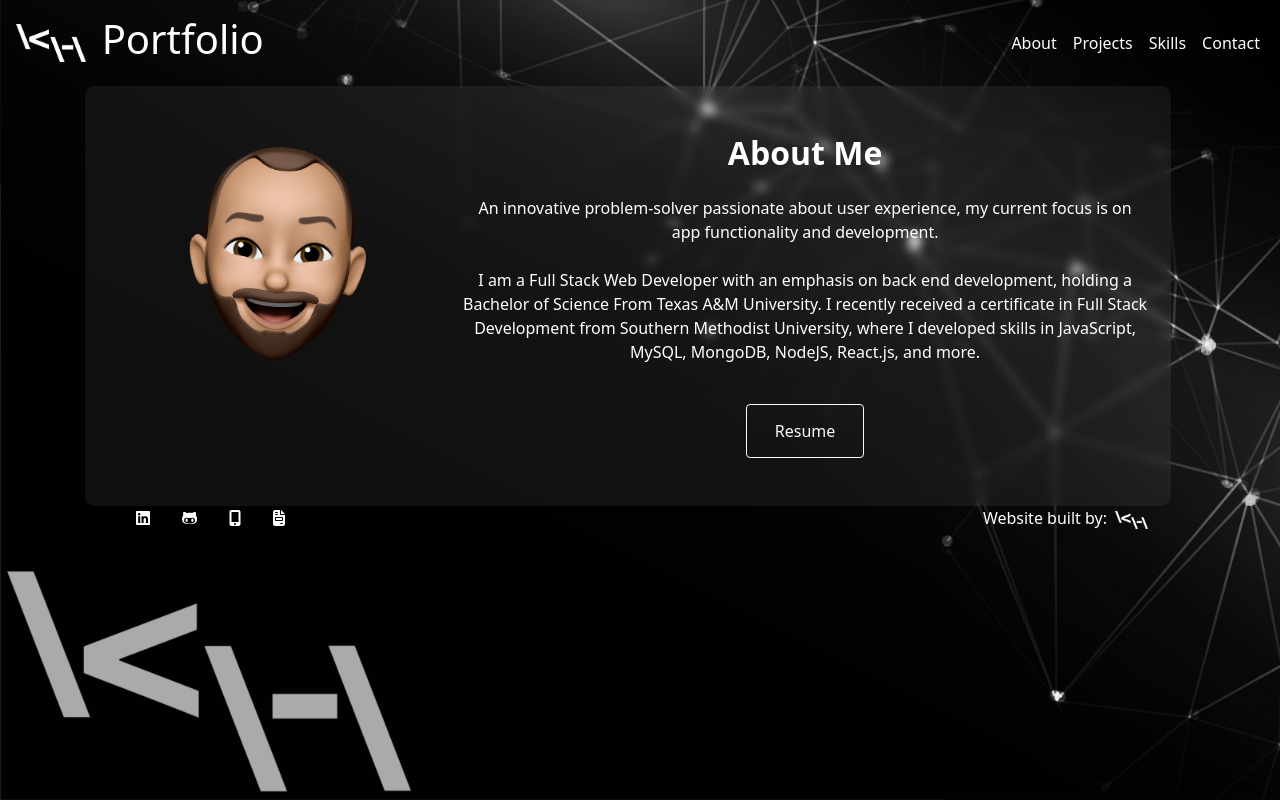
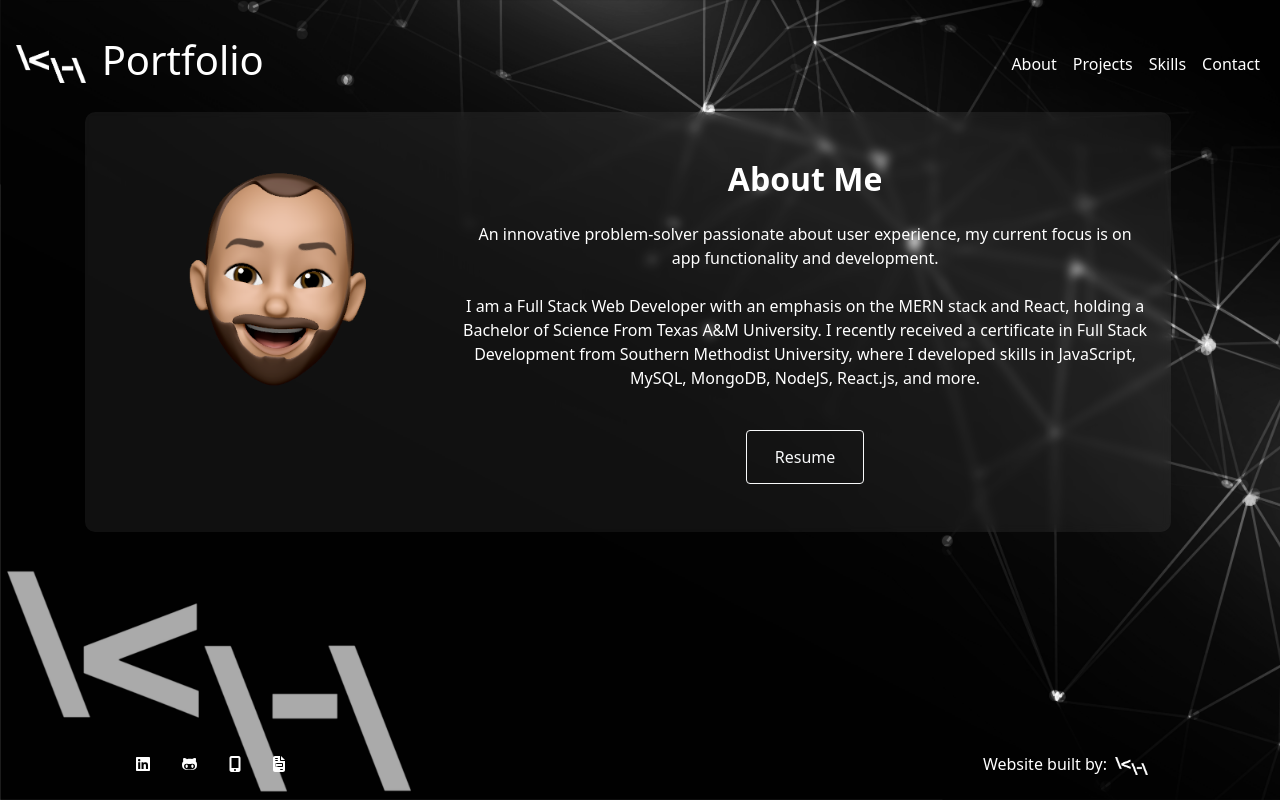
Before and after one commit to konnerhartman/Portfolio-K-Hartman, a React (Create React App) app in the folder client/: page /about in a window 1280 px wide. Built offline with nearby package versions, Linux system fonts and the light colour scheme.

Commit message:
got footer to stay on bottom of page

```diff
--- a/client/src/App.js
+++ b/client/src/App.js
@@ -33,6 +33,7 @@ function App() {
         <div>
           <StoreProvider>
             <Nav />
+            <main>
               <Switch>
                 <Route exact path="/" component={Home} />
                 <Route exact path="/about" component={About} />
@@ -41,7 +42,10 @@ function App() {
                 <Route exact path="/projects" component={Projects} />
                 <Route component={NoMatch} />
               </Switch>
+            </main>
+            <footer>
               <Footer />
+            </footer>
           </StoreProvider>
         </div>
       </Router>
--- a/client/src/components/Footer/index.js
+++ b/client/src/components/Footer/index.js
@@ -7,7 +7,7 @@ import { faLinkedin, faGithubAlt } from '@fortawesome/free-brands-svg-icons';
 
 function Footer() {
 return (
-  <footer className="text-white sticky-bottom">
+  <footer className="text-white">
     <div className="row px-2 row text-center">
       <div className="col-lg-4 col-sm-12">
         <a className='footer-icon px-3' target="_blank" rel="noreferrer" href="https://www.linkedin.com/in/konner-hartman/"><FontAwesomeIcon icon={faLinkedin} /></a>
--- a/client/src/index.css
+++ b/client/src/index.css
@@ -4,6 +4,18 @@ html, body {
   margin: 0px;
   padding: 0px;
   overflow-x: hidden;
+}
+
+main {
+  min-height: 80vh;
+}
+
+nav {
+  height: 14vh;
+}
+
+footer {
+  height: 6vh;
 }
 
 body {
--- a/client/src/pages/About.js
+++ b/client/src/pages/About.js
@@ -15,7 +15,7 @@ const About = () => {
                     <h2 className="fw-bold">About Me</h2>
                     <div>
                         <p className='mt-4'>An innovative problem-solver passionate about user experience, my current focus is on app functionality and development.</p>
-                        <p className='mt-4'>I am a Full Stack Web Developer with an emphasis on back end development, holding a Bachelor of Science From Texas A&M University. I recently received a certificate in Full Stack Development from Southern Methodist University, where I developed skills in JavaScript, MySQL, MongoDB, NodeJS, React.js, and more.</p>
+                        <p className='mt-4'>I am a Full Stack Web Developer with an emphasis on the MERN stack and React, holding a Bachelor of Science From Texas A&M University. I recently received a certificate in Full Stack Development from Southern Methodist University, where I developed skills in JavaScript, MySQL, MongoDB, NodeJS, React.js, and more.</p>
                         <button type="button" className="aboutBtn btn btn-outline-light mt-4">
                             <a target="_blank" rel="noreferrer" className="nav-link active text-reset" href={resume}>Resume</a>
                         </button>
```
Also changed, not shown: client/public/images/Fetch-A-Buzz.png (added). Lines whose indentation alone changed are shown as unchanged.
